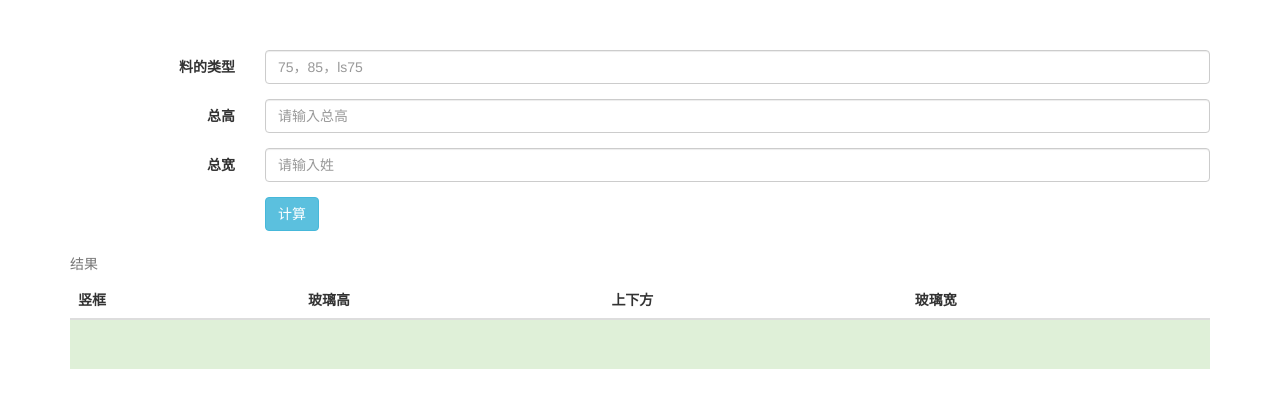
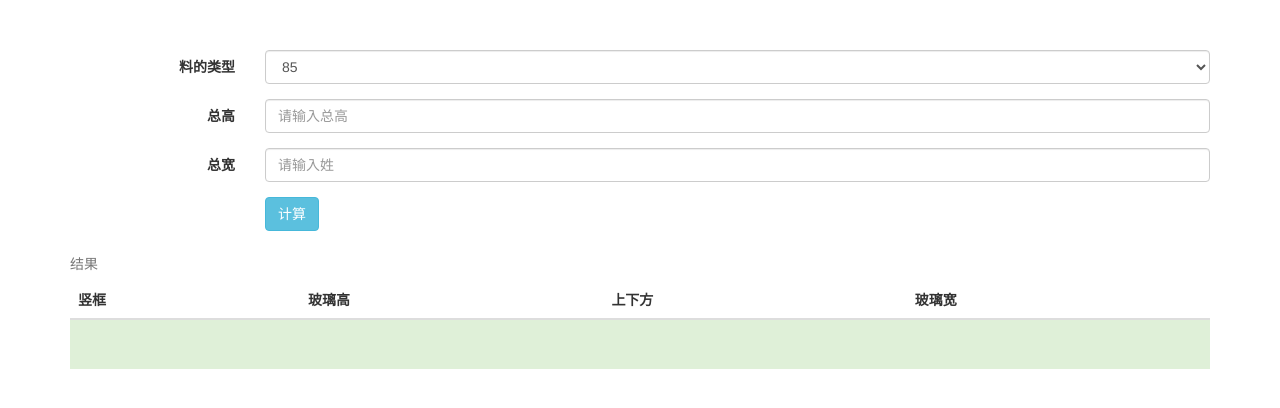
Before and after one commit to huazaihuazai/huazaihuazai.github.io, a plain HTML site: page index.html in a window 1280 px wide. Drawn offline with Linux system fonts and the light colour scheme.

Commit message:
由输入变为下拉选

```diff
--- a/index.html
+++ b/index.html
@@ -23,9 +23,16 @@
 <form class="form-horizontal" role="form">
   <div class="form-group">
     <label for="firstname" class="col-sm-2 control-label">料的类型</label>
-    <div class="col-sm-10" >
-        <input type="text" class="form-control" id="firstname" placeholder="75，85，ls75">
+    <div class="col-sm-10">
+      <select class="form-control" id="firstname">
+        <option  value="85">85</option>
+        <option  value="75">75</option>
+        <option  value="ls75">ls75</option>
+      </select>
     </div>
+    <!-- <div class="col-sm-10" >
+        <input type="text" class="form-control"  placeholder="75，85，ls75">
+    </div> -->
   </div>
   <div class="form-group">
     <label for="firstname" class="col-sm-2 control-label" >总高</label>
```
